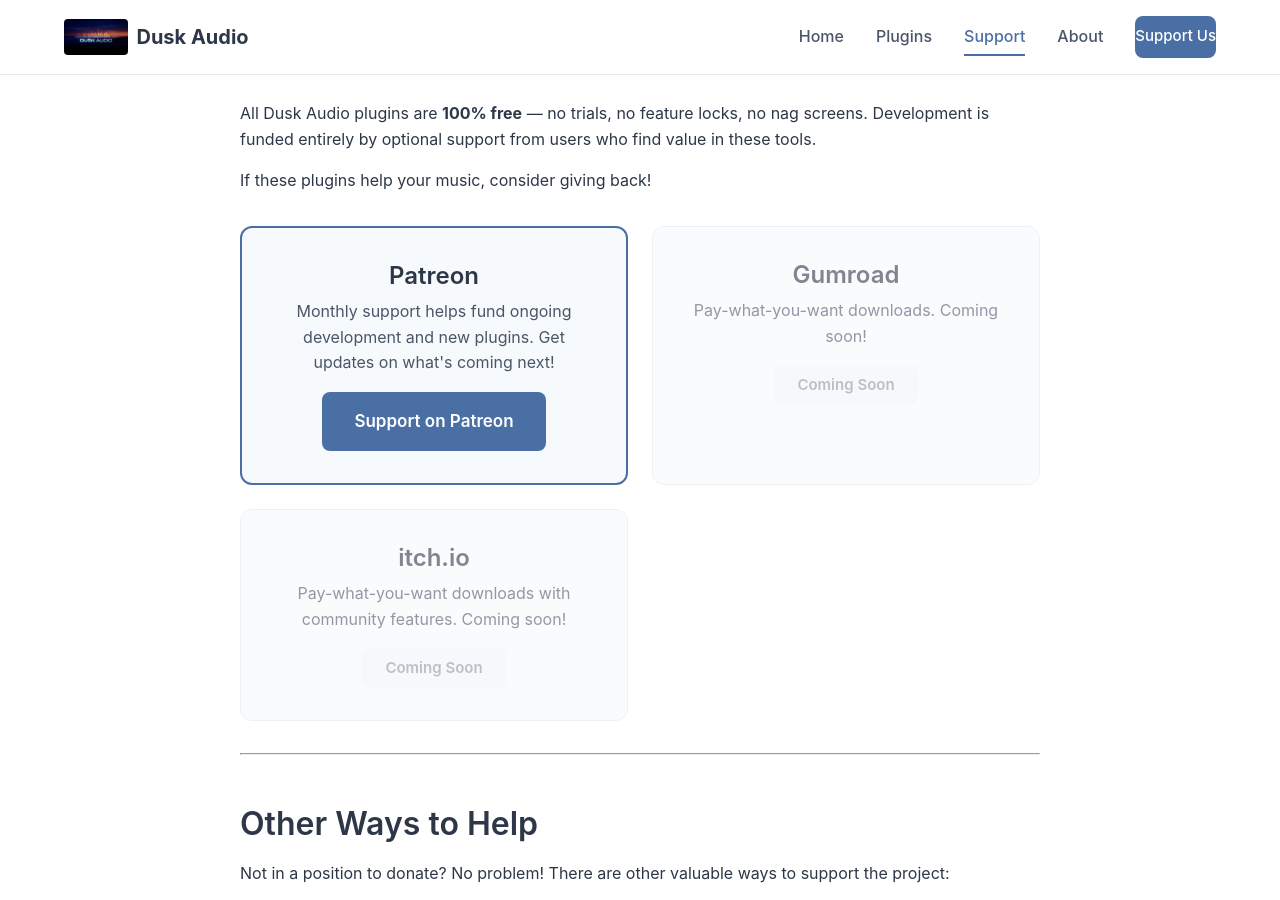
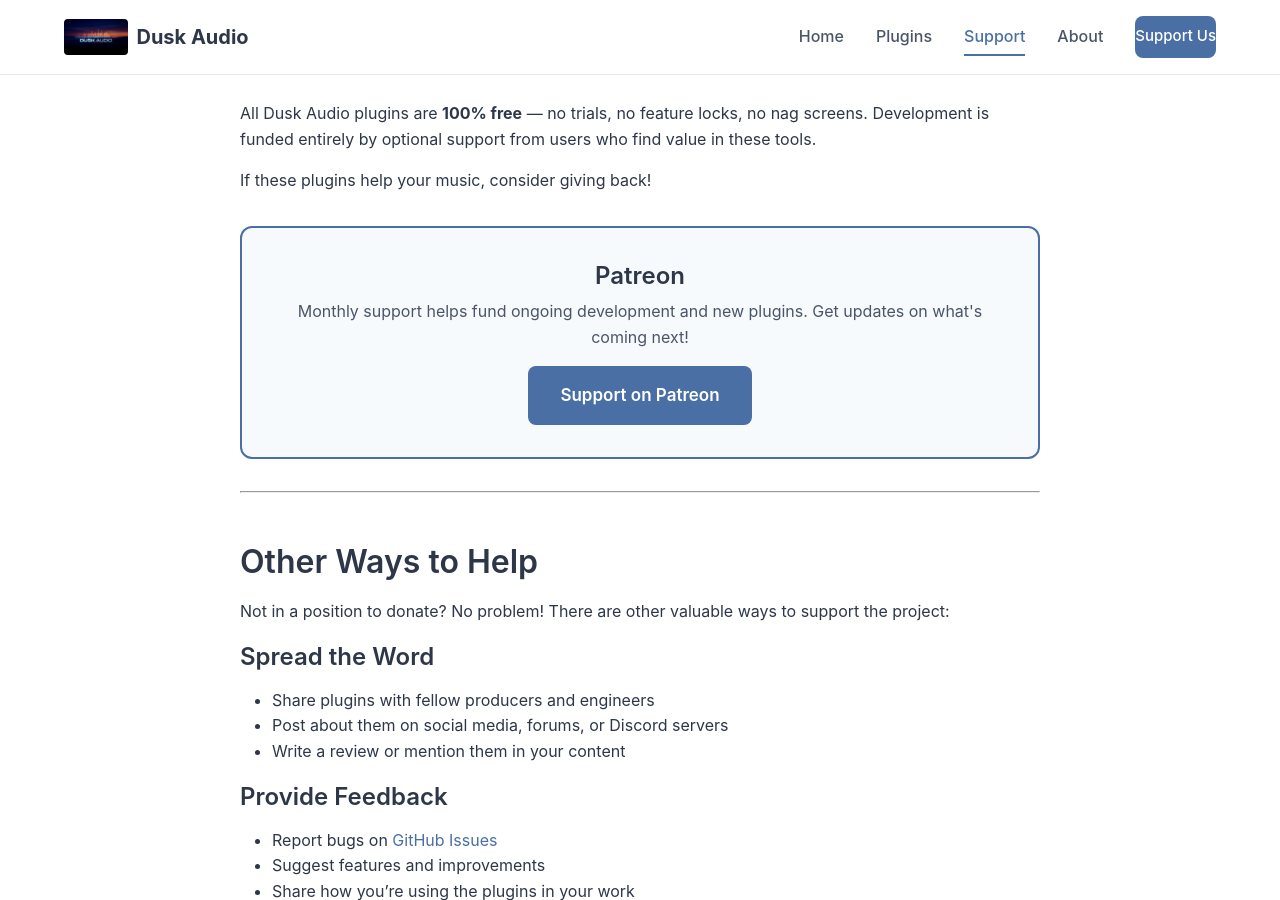
Before and after one commit to dusk-audio/dusk-audio.github.io, a Jekyll site: the page built from support.md, in a window 1280 px wide and 900 px high, scrolled down 210 px. Built offline with Jekyll 4.4.1, drawn with Linux system fonts in a browser that asks for light colours.

Commit message:
Update Spectrum Analyzer screenshot and remove Gumroad/itch.io from support page

```diff
--- a/support.md
+++ b/support.md
@@ -15,18 +15,6 @@
     <h3>Patreon</h3>
     <p>Monthly support helps fund ongoing development and new plugins. Get updates on what's coming next!</p>
     <a href="{{ site.patreon_url }}" class="btn btn-primary btn-lg">Support on Patreon</a>
-  </div>
-
-  <div class="support-option coming-soon">
-    <h3>Gumroad</h3>
-    <p>Pay-what-you-want downloads. Coming soon!</p>
-    <span class="btn btn-secondary" style="opacity: 0.5;">Coming Soon</span>
-  </div>
-
-  <div class="support-option coming-soon">
-    <h3>itch.io</h3>
-    <p>Pay-what-you-want downloads with community features. Coming soon!</p>
-    <span class="btn btn-secondary" style="opacity: 0.5;">Coming Soon</span>
   </div>
 </div>
 
```
Also changed, not shown: _plugins/spectrum-analyzer.md (+1 -1 lines), assets/images/plugins/spectrum-analyzer.png (added).
